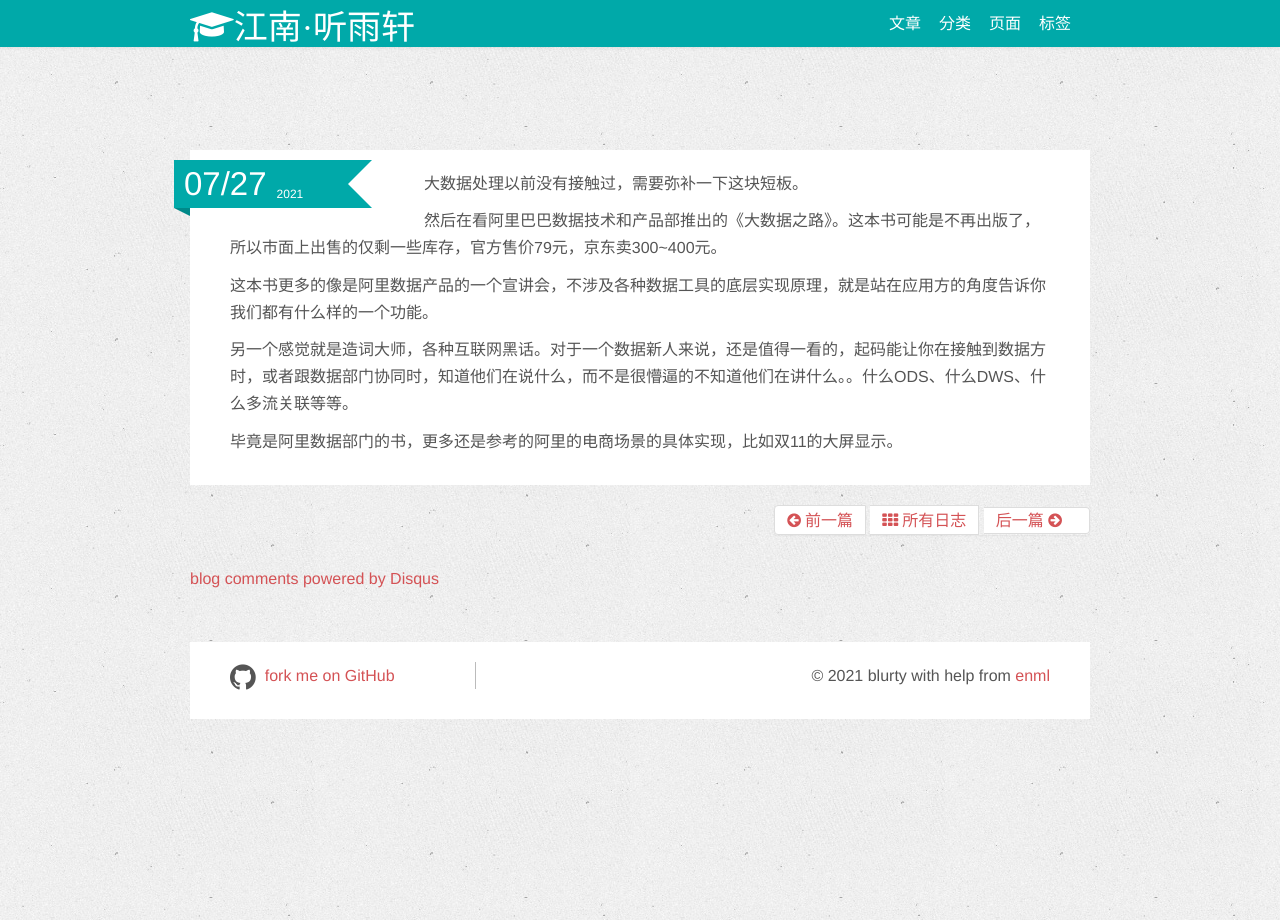
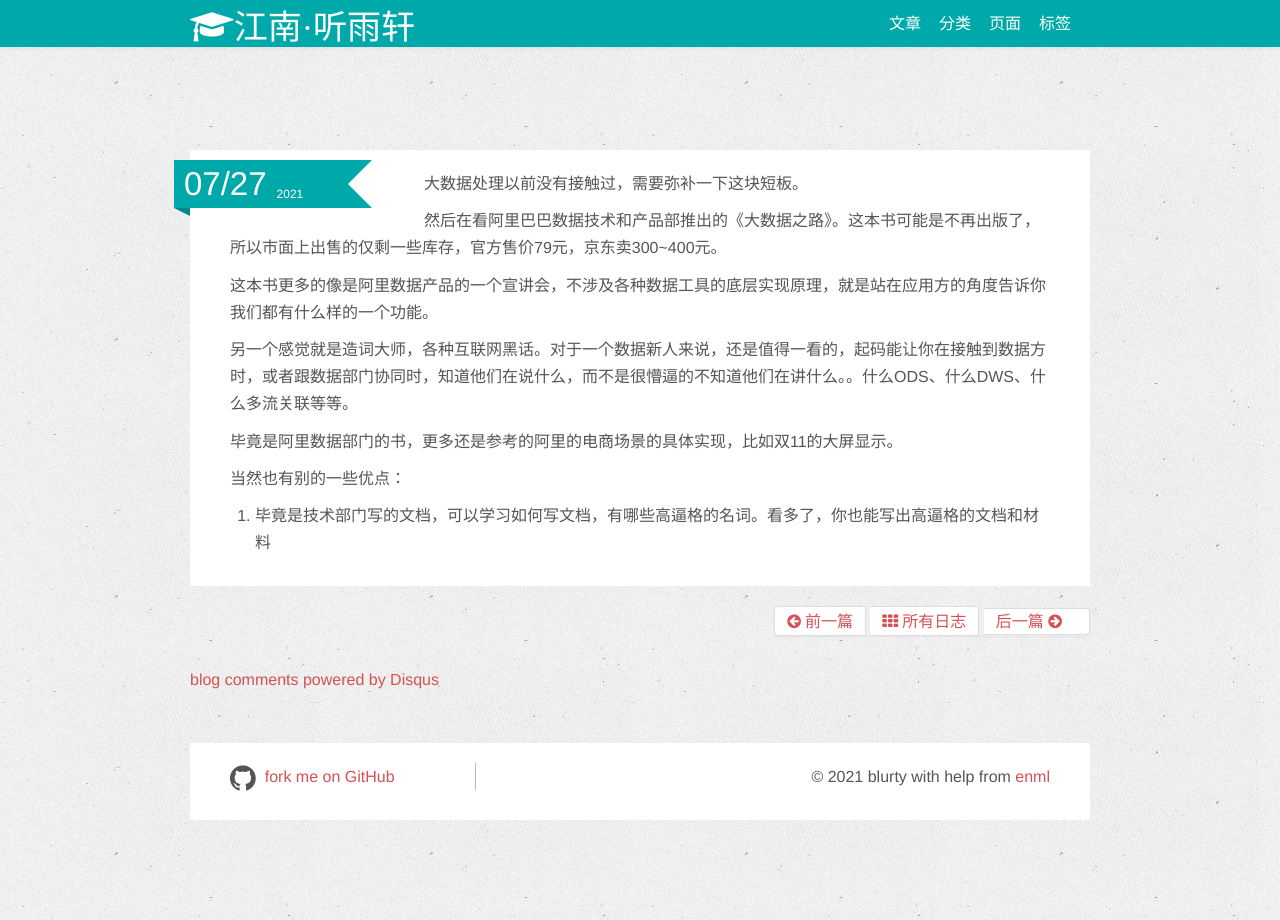
Before and after one commit to blurty/blog, a Jekyll site: the page built from _posts/2021-07-27-《大数据之路》读后感.md, in a window 1280 px wide. Built offline with Jekyll 4.4.1, drawn with Linux system fonts in a browser that asks for light colours; nearby versions of some CDN libraries; comment, search, counter and statistics services are not loaded.

Commit message:
Update 2021-07-27-《大数据之路》读后感.md

```diff
--- a/_posts/2021-07-27-《大数据之路》读后感.md
+++ b/_posts/2021-07-27-《大数据之路》读后感.md
@@ -16,3 +16,6 @@ published: true
 另一个感觉就是造词大师，各种互联网黑话。对于一个数据新人来说，还是值得一看的，起码能让你在接触到数据方时，或者跟数据部门协同时，知道他们在说什么，而不是很懵逼的不知道他们在讲什么。。什么ODS、什么DWS、什么多流关联等等。
 
 毕竟是阿里数据部门的书，更多还是参考的阿里的电商场景的具体实现，比如双11的大屏显示。
+
+当然也有别的一些优点：
+1. 毕竟是技术部门写的文档，可以学习如何写文档，有哪些高逼格的名词。看多了，你也能写出高逼格的文档和材料
```
